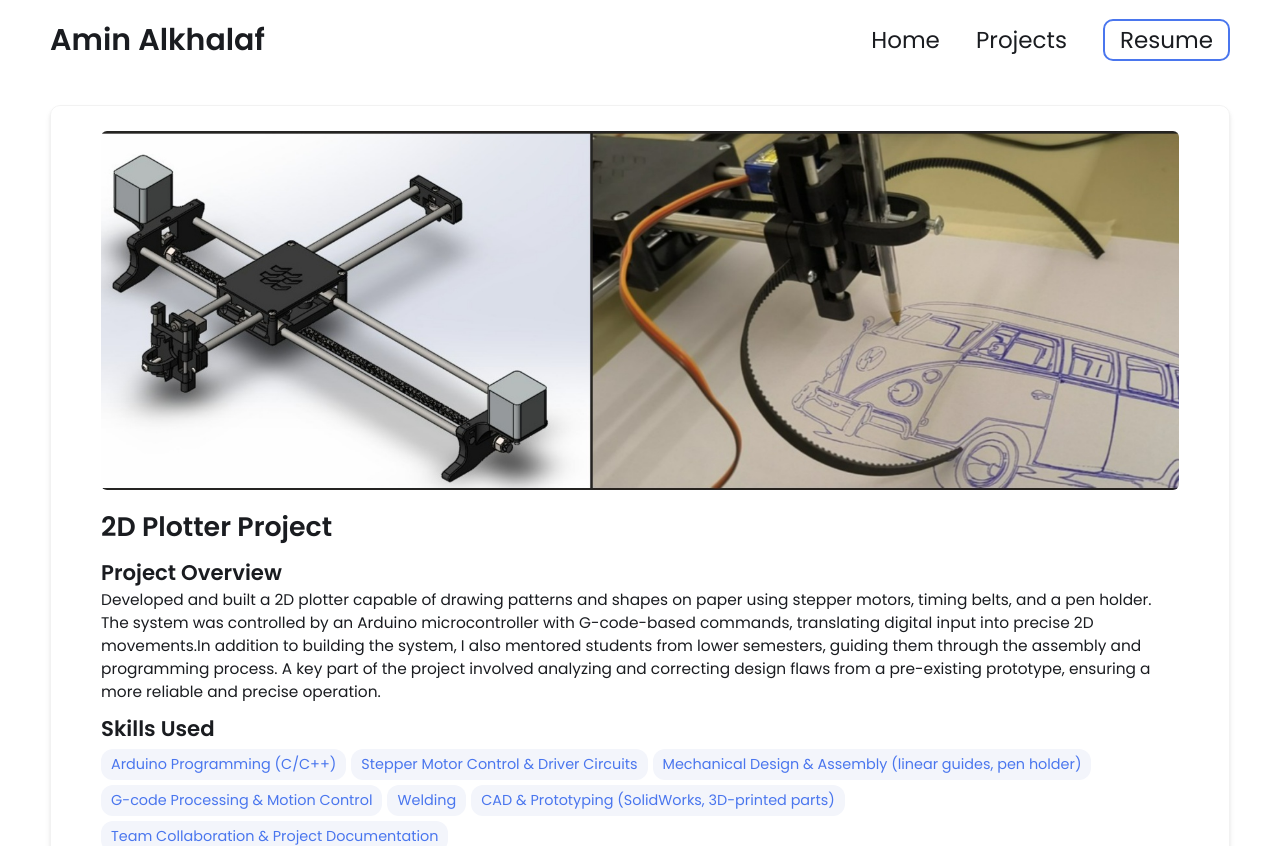
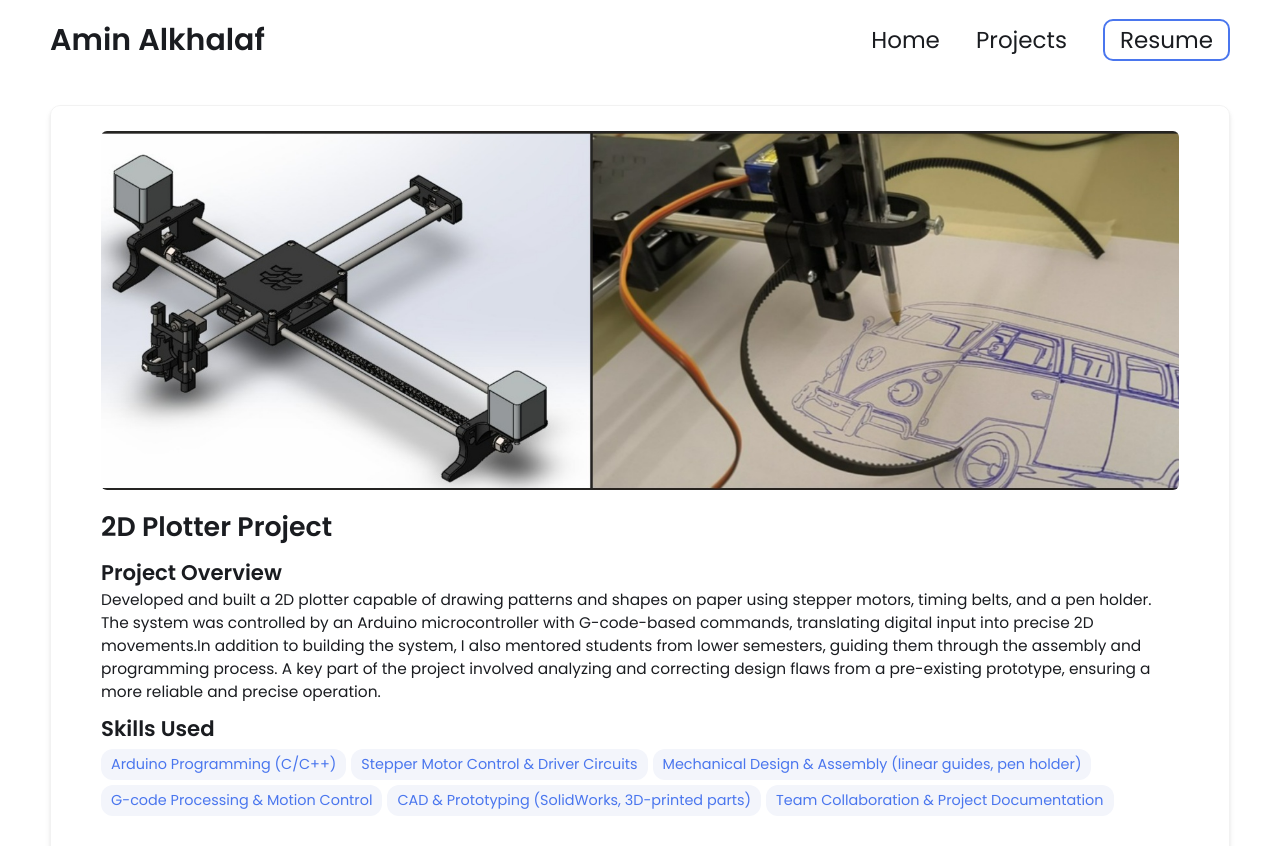
Before and after one commit to Amin-Alkhalaf/Amin-Alkhalaf.github.io, a Jekyll site: the page built from _projects/demo-project/index.md, in a window 1280 px wide. Shown: the top 846 px of the page. Built offline with Jekyll 4.4.1, drawn with Linux system fonts in a browser that asks for light colours; some of the changed text lies outside the part shown; grey boxes are pictures that could not be loaded.

Commit message:
Update index.md

```diff
--- a/_projects/demo-project/index.md
+++ b/_projects/demo-project/index.md
@@ -1,18 +1,14 @@
 ---
 layout: post
 title: 2D Plotter Project
-description:  Developed and built a 2D plotter capable of drawing patterns and shapes on paper using stepper motors, timing belts, and a pen holder. The system was controlled by an Arduino microcontroller with G-code-based commands, translating digital input into precise 2D movements.In addition to building the system, I also mentored students from lower semesters, guiding them through the assembly and programming process. A key part of the project involved analyzing and correcting design flaws from a pre-existing prototype, ensuring a more reliable and precise operation.
+description: Developed and built a 2D plotter capable of drawing patterns and shapes on paper using stepper motors, timing belts, and a pen holder. The system was controlled by an Arduino microcontroller with G-code-based commands, translating digital input into precise 2D movements.In addition to building the system, I also mentored students from lower semesters, guiding them through the assembly and programming process. A key part of the project involved analyzing and correcting design flaws from a pre-existing prototype, ensuring a more reliable and precise operation.
 skills:
-  - Arduino Programming (C/C++)
-  - Stepper Motor Control & Driver Circuits
-  - Mechanical Design & Assembly (linear guides, pen holder)
-  - G-code Processing & Motion Control
-  - Welding
-  - CAD & Prototyping (SolidWorks, 3D-printed parts)
-  - Team Collaboration & Project Documentation
-
+- Arduino Programming (C/C++)
+- Stepper Motor Control & Driver Circuits
+- Mechanical Design & Assembly (linear guides, pen holder)
+- G-code Processing & Motion Control
+- CAD & Prototyping (SolidWorks, 3D-printed parts)
+- Team Collaboration & Project Documentation
 main-image: /2d-plotter.jpg
 ---
-
-## Adding external links
-[Youtube]([https://en.wikipedia.org](https://youtu.be/WSOR8NF2r9o))
+{% include youtube-video.html id="WSOR8NF2r9o" autoplay= "false"%}
```
